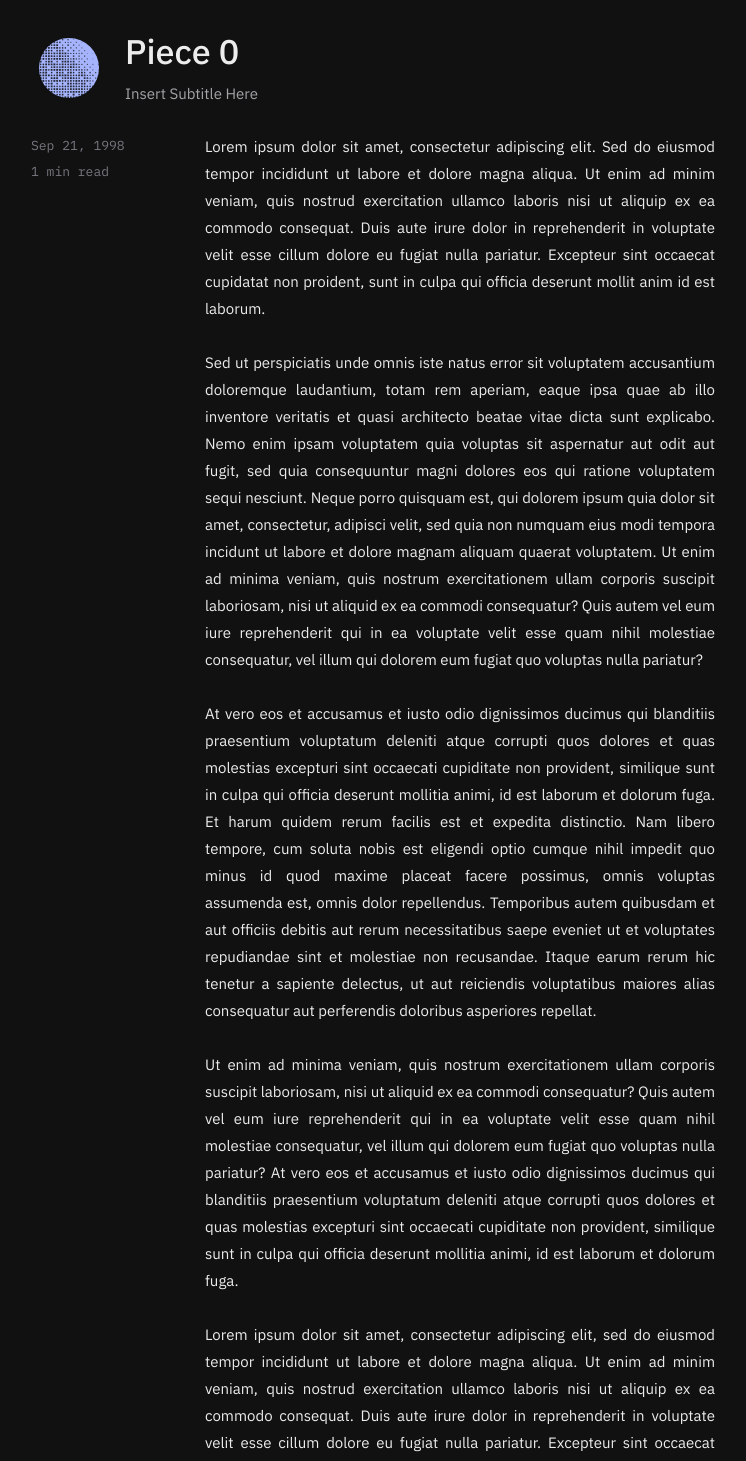
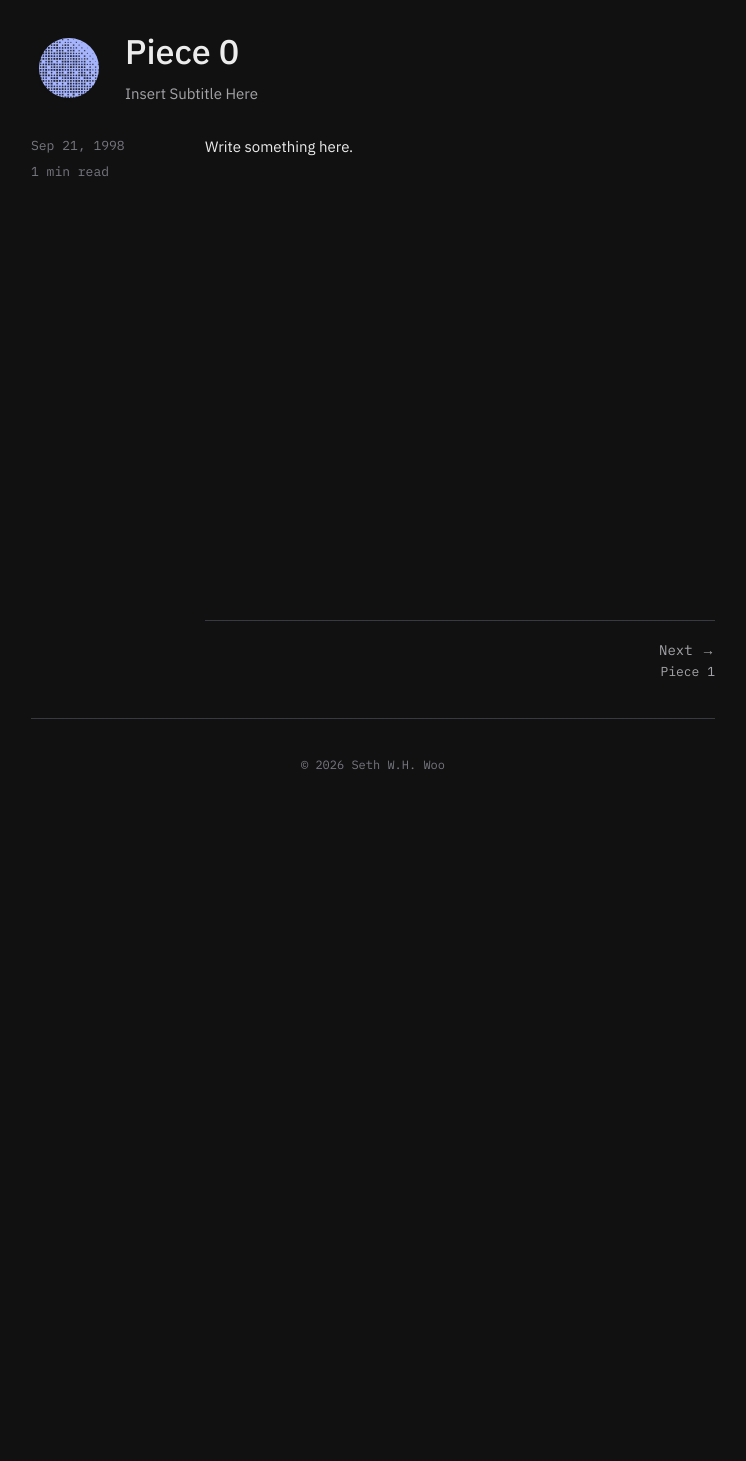
Before and after one commit to seth-woo/personal-site, a Next.js app: page /writing/piece-0 in a window 1280 px wide. Shown: the part 103-1564 px from the top of the page, without its empty margins (267-1013 px from the left). After the commit the page ends 932 px from the top, so only its background shows below. Built offline with nearby package versions, Linux system fonts and the light colour scheme.

Commit message:
finalization of writing pages and footer

```diff
--- a/src/app/works/page.tsx
+++ b/src/app/works/page.tsx
@@ -1,5 +1,14 @@
 import WorksList from "@/components/WorksList";
 
 export default function WorksIndexPage() {
-  return <WorksList topClassName="mt-4" />;
+  return (
+    <div className="min-h-screen flex flex-col">
+      <div className="flex-1">
+        <WorksList topClassName="mt-4" />
+      </div>
+      <footer className="mt-14 border-t border-border py-8 text-center font-mono text-[12px] text-very-muted">
+        <p>© {new Date().getFullYear()} Seth W.H. Woo</p>
+      </footer>
+    </div>
+  );
 }
--- a/src/app/writing/[slug]/page.tsx
+++ b/src/app/writing/[slug]/page.tsx
@@ -29,7 +29,7 @@ export default async function WritingDetailPage({ params }: WritingPageProps) {
   });
 
   return (
-    <article className="min-h-screen">
+    <article className="min-h-screen flex flex-col">
       <div className="mb-6">
         <Link href="/writing" className="text-[13px] font-mono text-muted hover:underline">
           ← view all writings
@@ -44,20 +44,20 @@ export default async function WritingDetailPage({ params }: WritingPageProps) {
         </div>
       </header>
 
-      <div className="grid grid-cols-[120px_1fr] gap-x-12">
+      <div className="grid grid-cols-[120px_1fr] gap-x-12 flex-1">
         <div className="text-[13px] font-mono text-very-muted pt-[3px] sticky top-12 h-fit">
           <p>{formattedDate}</p>
           <p className="mt-1">{item.readMinutes} min read</p>
         </div>
 
-        <div className="prose prose-gray dark:prose-invert max-w-none">
-          <div className="space-y-6 text-[15px] leading-[1.8] text-text text-justify">
+        <div className="prose prose-gray dark:prose-invert max-w-none flex flex-col">
+          <div className="space-y-6 text-[15px] leading-[1.8] text-text text-justify flex-1">
             {item.body.split("\n\n").map((paragraph, index) => (
               <p key={index}>{paragraph}</p>
             ))}
           </div>
 
-          <nav className="mt-12 flex items-center justify-between border-t border-border pt-8">
+          <nav className="mt-8 flex items-center justify-between border-t border-border pt-4">
             {previousItem && (
               <Link
                 href={`/writing/${previousItem.slug}`}
@@ -83,7 +83,7 @@ export default async function WritingDetailPage({ params }: WritingPageProps) {
         </div>
       </div>
 
-      <footer className="mt-12 border-t border-border pt-8 text-center font-mono text-[12px] text-very-muted">
+      <footer className="mt-8 border-t border-border pt-8 text-center font-mono text-[12px] text-very-muted">
         <p>© {new Date().getFullYear()} Seth W.H. Woo</p>
       </footer>
     </article>
--- a/src/app/writing/page.tsx
+++ b/src/app/writing/page.tsx
@@ -1,5 +1,14 @@
 import WritingList from "@/components/WritingList";
 
 export default function WritingIndexPage() {
-  return <WritingList topClassName="mt-4" />;
+  return (
+    <div className="min-h-screen flex flex-col">
+      <div className="flex-1">
+        <WritingList topClassName="mt-4" />
+      </div>
+      <footer className="mt-14 border-t border-border py-8 text-center font-mono text-[12px] text-very-muted">
+        <p>© {new Date().getFullYear()} Seth W.H. Woo</p>
+      </footer>
+    </div>
+  );
 }
--- a/src/data/content.ts
+++ b/src/data/content.ts
@@ -27,15 +27,7 @@ export const writingItems: WritingItem[] = [
     subtitle: "Insert Subtitle Here",
     date: "1998-09-21",
     readMinutes: 1,
-    body: `Lorem ipsum dolor sit amet, consectetur adipiscing elit. Sed do eiusmod tempor incididunt ut labore et dolore magna aliqua. Ut enim ad minim veniam, quis nostrud exercitation ullamco laboris nisi ut aliquip ex ea commodo consequat. Duis aute irure dolor in reprehenderit in voluptate velit esse cillum dolore eu fugiat nulla pariatur. Excepteur sint occaecat cupidatat non proident, sunt in culpa qui officia deserunt mollit anim id est laborum.
-
-Sed ut perspiciatis unde omnis iste natus error sit voluptatem accusantium doloremque laudantium, totam rem aperiam, eaque ipsa quae ab illo inventore veritatis et quasi architecto beatae vitae dicta sunt explicabo. Nemo enim ipsam voluptatem quia voluptas sit aspernatur aut odit aut fugit, sed quia consequuntur magni dolores eos qui ratione voluptatem sequi nesciunt. Neque porro quisquam est, qui dolorem ipsum quia dolor sit amet, consectetur, adipisci velit, sed quia non numquam eius modi tempora incidunt ut labore et dolore magnam aliquam quaerat voluptatem. Ut enim ad minima veniam, quis nostrum exercitationem ullam corporis suscipit laboriosam, nisi ut aliquid ex ea commodi consequatur? Quis autem vel eum iure reprehenderit qui in ea voluptate velit esse quam nihil molestiae consequatur, vel illum qui dolorem eum fugiat quo voluptas nulla pariatur?
-
-At vero eos et accusamus et iusto odio dignissimos ducimus qui blanditiis praesentium voluptatum deleniti atque corrupti quos dolores et quas molestias excepturi sint occaecati cupiditate non provident, similique sunt in culpa qui officia deserunt mollitia animi, id est laborum et dolorum fuga. Et harum quidem rerum facilis est et expedita distinctio. Nam libero tempore, cum soluta nobis est eligendi optio cumque nihil impedit quo minus id quod maxime placeat facere possimus, omnis voluptas assumenda est, omnis dolor repellendus. Temporibus autem quibusdam et aut officiis debitis aut rerum necessitatibus saepe eveniet ut et voluptates repudiandae sint et molestiae non recusandae. Itaque earum rerum hic tenetur a sapiente delectus, ut aut reiciendis voluptatibus maiores alias consequatur aut perferendis doloribus asperiores repellat.
-
-Ut enim ad minima veniam, quis nostrum exercitationem ullam corporis suscipit laboriosam, nisi ut aliquid ex ea commodi consequatur? Quis autem vel eum iure reprehenderit qui in ea voluptate velit esse quam nihil molestiae consequatur, vel illum qui dolorem eum fugiat quo voluptas nulla pariatur? At vero eos et accusamus et iusto odio dignissimos ducimus qui blanditiis praesentium voluptatum deleniti atque corrupti quos dolores et quas molestias excepturi sint occaecati cupiditate non provident, similique sunt in culpa qui officia deserunt mollitia animi, id est laborum et dolorum fuga.
-
-Lorem ipsum dolor sit amet, consectetur adipiscing elit, sed do eiusmod tempor incididunt ut labore et dolore magna aliqua. Ut enim ad minim veniam, quis nostrud exercitation ullamco laboris nisi ut aliquip ex ea commodo consequat. Duis aute irure dolor in reprehenderit in voluptate velit esse cillum dolore eu fugiat nulla pariatur. Excepteur sint occaecat cupidatat non proident, sunt in culpa qui officia deserunt mollit anim id est laborum.`,
+    body: `Write something here.`,
   },
   {
     slug: "piece-1",
@@ -45,29 +37,7 @@ Lorem ipsum dolor sit amet, consectetur adipiscing elit, sed do eiusmod tempor i
     readMinutes: 2,
     body: `Lorem ipsum dolor sit amet, consectetur adipiscing elit. Sed do eiusmod tempor incididunt ut labore et dolore magna aliqua. Ut enim ad minim veniam, quis nostrud exercitation ullamco laboris nisi ut aliquip ex ea commodo consequat. Duis aute irure dolor in reprehenderit in voluptate velit esse cillum dolore eu fugiat nulla pariatur. Excepteur sint occaecat cupidatat non proident, sunt in culpa qui officia deserunt mollit anim id est laborum.
 
-Sed ut perspiciatis unde omnis iste natus error sit voluptatem accusantium doloremque laudantium, totam rem aperiam, eaque ipsa quae ab illo inventore veritatis et quasi architecto beatae vitae dicta sunt explicabo. Nemo enim ipsam voluptatem quia voluptas sit aspernatur aut odit aut fugit, sed quia consequuntur magni dolores eos qui ratione voluptatem sequi nesciunt. Neque porro quisquam est, qui dolorem ipsum quia dolor sit amet, consectetur, adipisci velit, sed quia non numquam eius modi tempora incidunt ut labore et dolore magnam aliquam quaerat voluptatem. Ut enim ad minima veniam, quis nostrum exercitationem ullam corporis suscipit laboriosam, nisi ut aliquid ex ea commodi consequatur? Quis autem vel eum iure reprehenderit qui in ea voluptate velit esse quam nihil molestiae consequatur, vel illum qui dolorem eum fugiat quo voluptas nulla pariatur?
-
-At vero eos et accusamus et iusto odio dignissimos ducimus qui blanditiis praesentium voluptatum deleniti atque corrupti quos dolores et quas molestias excepturi sint occaecati cupiditate non provident, similique sunt in culpa qui officia deserunt mollitia animi, id est laborum et dolorum fuga. Et harum quidem rerum facilis est et expedita distinctio. Nam libero tempore, cum soluta nobis est eligendi optio cumque nihil impedit quo minus id quod maxime placeat facere possimus, omnis voluptas assumenda est, omnis dolor repellendus. Temporibus autem quibusdam et aut officiis debitis aut rerum necessitatibus saepe eveniet ut et voluptates repudiandae sint et molestiae non recusandae. Itaque earum rerum hic tenetur a sapiente delectus, ut aut reiciendis voluptatibus maiores alias consequatur aut perferendis doloribus asperiores repellat.
-
-Ut enim ad minima veniam, quis nostrum exercitationem ullam corporis suscipit laboriosam, nisi ut aliquid ex ea commodi consequatur? Quis autem vel eum iure reprehenderit qui in ea voluptate velit esse quam nihil molestiae consequatur, vel illum qui dolorem eum fugiat quo voluptas nulla pariatur? At vero eos et accusamus et iusto odio dignissimos ducimus qui blanditiis praesentium voluptatum deleniti atque corrupti quos dolores et quas molestias excepturi sint occaecati cupiditate non provident, similique sunt in culpa qui officia deserunt mollitia animi, id est laborum et dolorum fuga.
-
-Lorem ipsum dolor sit amet, consectetur adipiscing elit, sed do eiusmod tempor incididunt ut labore et dolore magna aliqua. Ut enim ad minim veniam, quis nostrud exercitation ullamco laboris nisi ut aliquip ex ea commodo consequat. Duis aute irure dolor in reprehenderit in voluptate velit esse cillum dolore eu fugiat nulla pariatur. Excepteur sint occaecat cupidatat non proident, sunt in culpa qui officia deserunt mollit anim id est laborum.`,
-  },
-  {
-    slug: "piece-2",
-    title: "Piece 2",
-    subtitle: "Insert Subtitle Here",
-    date: "2010-01-23",
-    readMinutes: 3,
-    body: `Lorem ipsum dolor sit amet, consectetur adipiscing elit. Sed do eiusmod tempor incididunt ut labore et dolore magna aliqua. Ut enim ad minim veniam, quis nostrud exercitation ullamco laboris nisi ut aliquip ex ea commodo consequat. Duis aute irure dolor in reprehenderit in voluptate velit esse cillum dolore eu fugiat nulla pariatur. Excepteur sint occaecat cupidatat non proident, sunt in culpa qui officia deserunt mollit anim id est laborum.
-
-Sed ut perspiciatis unde omnis iste natus error sit voluptatem accusantium doloremque laudantium, totam rem aperiam, eaque ipsa quae ab illo inventore veritatis et quasi architecto beatae vitae dicta sunt explicabo. Nemo enim ipsam voluptatem quia voluptas sit aspernatur aut odit aut fugit, sed quia consequuntur magni dolores eos qui ratione voluptatem sequi nesciunt. Neque porro quisquam est, qui dolorem ipsum quia dolor sit amet, consectetur, adipisci velit, sed quia non numquam eius modi tempora incidunt ut labore et dolore magnam aliquam quaerat voluptatem. Ut enim ad minima veniam, quis nostrum exercitationem ullam corporis suscipit laboriosam, nisi ut aliquid ex ea commodi consequatur? Quis autem vel eum iure reprehenderit qui in ea voluptate velit esse quam nihil molestiae consequatur, vel illum qui dolorem eum fugiat quo voluptas nulla pariatur?
-
-At vero eos et accusamus et iusto odio dignissimos ducimus qui blanditiis praesentium voluptatum deleniti atque corrupti quos dolores et quas molestias excepturi sint occaecati cupiditate non provident, similique sunt in culpa qui officia deserunt mollitia animi, id est laborum et dolorum fuga. Et harum quidem rerum facilis est et expedita distinctio. Nam libero tempore, cum soluta nobis est eligendi optio cumque nihil impedit quo minus id quod maxime placeat facere possimus, omnis voluptas assumenda est, omnis dolor repellendus. Temporibus autem quibusdam et aut officiis debitis aut rerum necessitatibus saepe eveniet ut et voluptates repudiandae sint et molestiae non recusandae. Itaque earum rerum hic tenetur a sapiente delectus, ut aut reiciendis voluptatibus maiores alias consequatur aut perferendis doloribus asperiores repellat.
-
-Ut enim ad minima veniam, quis nostrum exercitationem ullam corporis suscipit laboriosam, nisi ut aliquid ex ea commodi consequatur? Quis autem vel eum iure reprehenderit qui in ea voluptate velit esse quam nihil molestiae consequatur, vel illum qui dolorem eum fugiat quo voluptas nulla pariatur? At vero eos et accusamus et iusto odio dignissimos ducimus qui blanditiis praesentium voluptatum deleniti atque corrupti quos dolores et quas molestias excepturi sint occaecati cupiditate non provident, similique sunt in culpa qui officia deserunt mollitia animi, id est laborum et dolorum fuga.
-
-Lorem ipsum dolor sit amet, consectetur adipiscing elit, sed do eiusmod tempor incididunt ut labore et dolore magna aliqua. Ut enim ad minim veniam, quis nostrud exercitation ullamco laboris nisi ut aliquip ex ea commodo consequat. Duis aute irure dolor in reprehenderit in voluptate velit esse cillum dolore eu fugiat nulla pariatur. Excepteur sint occaecat cupidatat non proident, sunt in culpa qui officia deserunt mollit anim id est laborum.`,
+At vero eos et accusamus et iusto odio dignissimos ducimus qui blanditiis praesentium voluptatum deleniti atque corrupti quos dolores et quas molestias excepturi sint occaecati cupiditate non provident, similique sunt in culpa qui officia deserunt mollitia animi, id est laborum et dolorum fuga. Et harum quidem rerum facilis est et expedita distinctio.`,
   },
 ];
 
```
